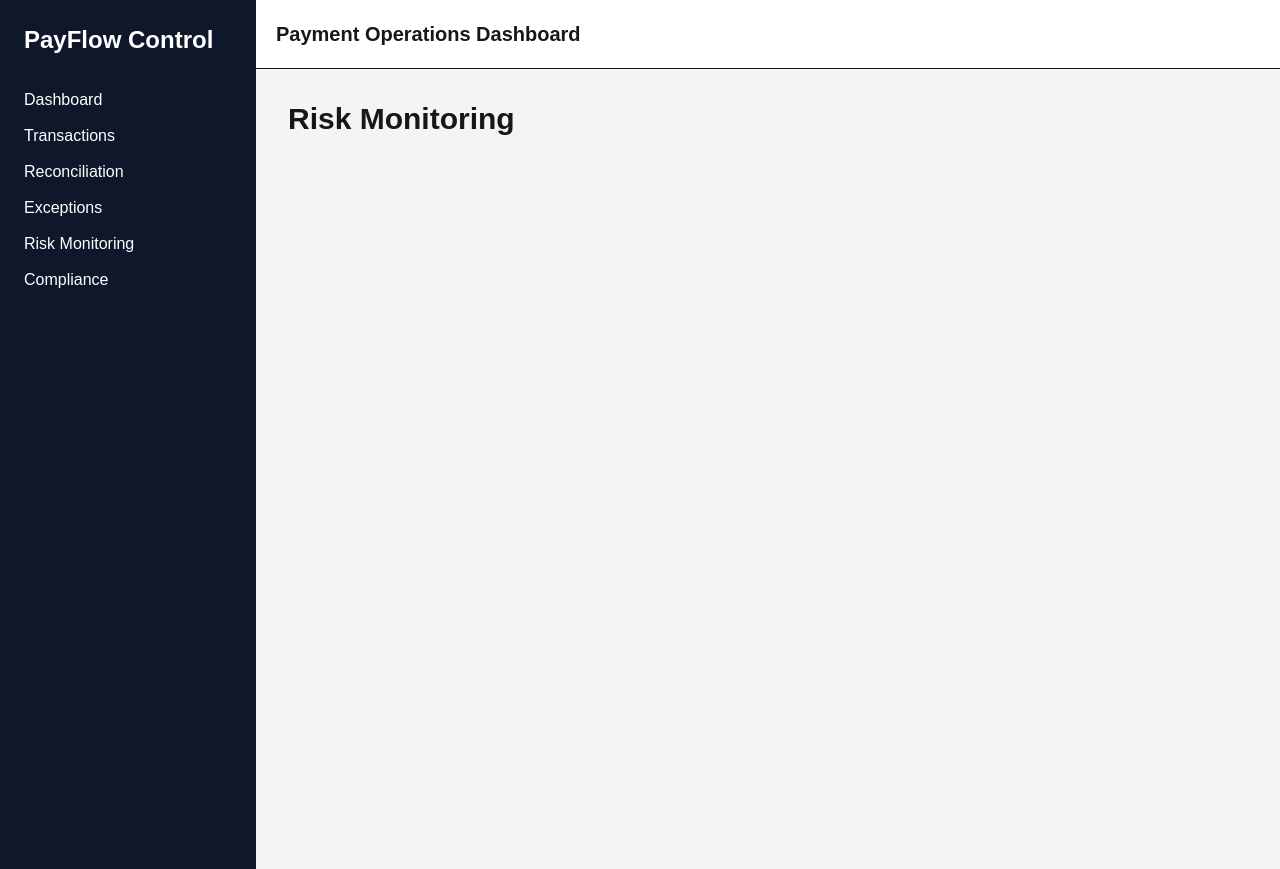
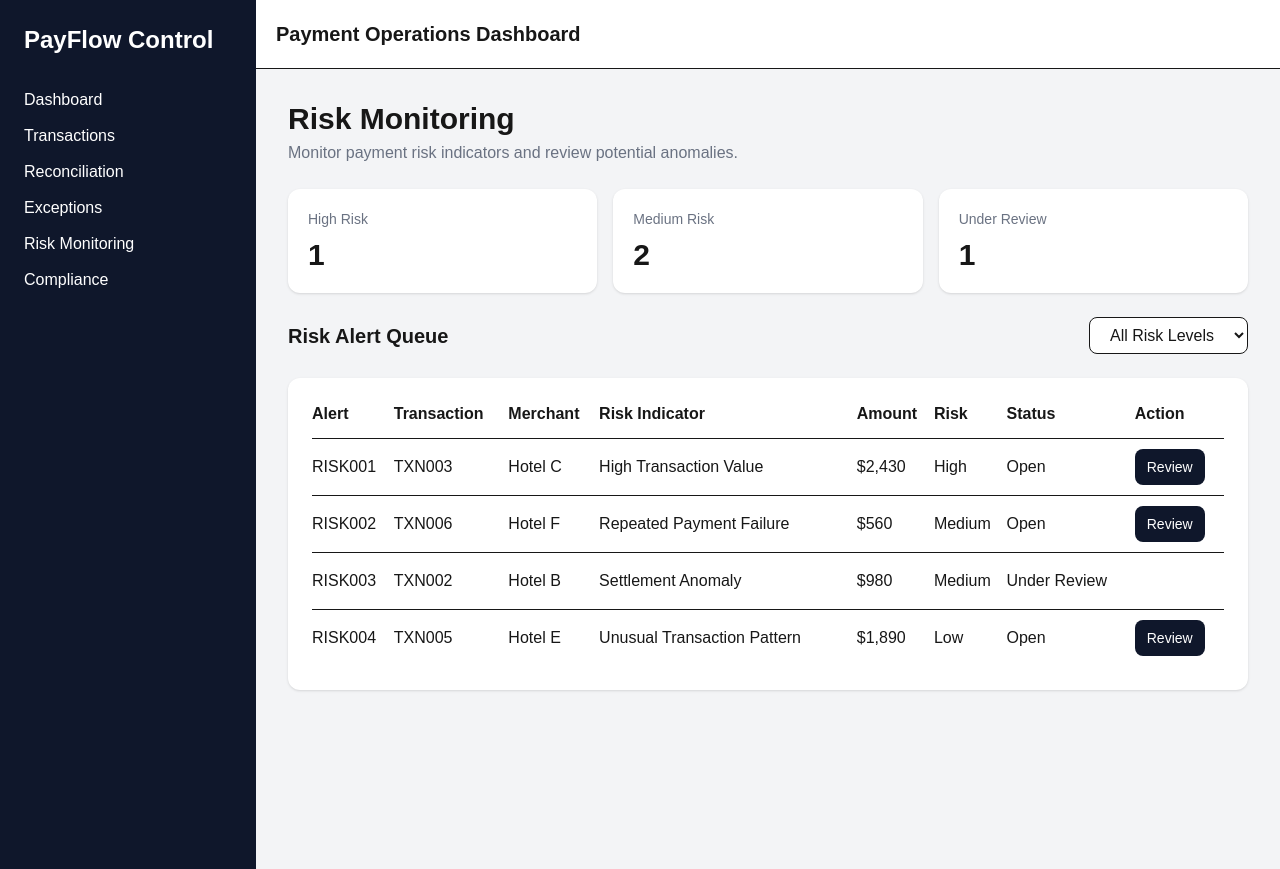
Before and after one commit to yusfss02-glitch/payflow-control, a Next.js app: page /risk in a window 1280 px wide. Built offline with nearby package versions, Linux system fonts and the light colour scheme.

Commit message:
Add risk monitoring module

```diff
--- a/src/app/risk/page.tsx
+++ b/src/app/risk/page.tsx
@@ -1,9 +1,157 @@
+"use client";
+
+import { useState } from "react";
 import Layout from "@/components/Layout";
 
+const initialAlerts = [
+  {
+    id: "RISK001",
+    transaction: "TXN003",
+    merchant: "Hotel C",
+    type: "High Transaction Value",
+    amount: "$2,430",
+    risk: "High",
+    status: "Open",
+  },
+  {
+    id: "RISK002",
+    transaction: "TXN006",
+    merchant: "Hotel F",
+    type: "Repeated Payment Failure",
+    amount: "$560",
+    risk: "Medium",
+    status: "Open",
+  },
+  {
+    id: "RISK003",
+    transaction: "TXN002",
+    merchant: "Hotel B",
+    type: "Settlement Anomaly",
+    amount: "$980",
+    risk: "Medium",
+    status: "Under Review",
+  },
+  {
+    id: "RISK004",
+    transaction: "TXN005",
+    merchant: "Hotel E",
+    type: "Unusual Transaction Pattern",
+    amount: "$1,890",
+    risk: "Low",
+    status: "Open",
+  },
+];
+
 export default function RiskPage() {
+  const [alerts, setAlerts] = useState(initialAlerts);
+  const [risk, setRisk] = useState("All");
+
+  const filteredAlerts = alerts.filter(
+    (alert) => risk === "All" || alert.risk === risk
+  );
+
+  const reviewAlert = (id: string) => {
+    setAlerts((current) =>
+      current.map((alert) =>
+        alert.id === id
+          ? { ...alert, status: "Under Review" }
+          : alert
+      )
+    );
+  };
+
   return (
     <Layout>
-      <h2 className="text-3xl font-bold">Risk Monitoring</h2>
+      <div className="space-y-6">
+        <div>
+          <h2 className="text-3xl font-bold">Risk Monitoring</h2>
+          <p className="mt-1 text-gray-500">
+            Monitor payment risk indicators and review potential anomalies.
+          </p>
+        </div>
+
+        <div className="grid grid-cols-3 gap-4">
+          <div className="rounded-xl bg-white p-5 shadow">
+            <p className="text-sm text-gray-500">High Risk</p>
+            <p className="mt-2 text-3xl font-bold">
+              {alerts.filter((a) => a.risk === "High").length}
+            </p>
+          </div>
+
+          <div className="rounded-xl bg-white p-5 shadow">
+            <p className="text-sm text-gray-500">Medium Risk</p>
+            <p className="mt-2 text-3xl font-bold">
+              {alerts.filter((a) => a.risk === "Medium").length}
+            </p>
+          </div>
+
+          <div className="rounded-xl bg-white p-5 shadow">
+            <p className="text-sm text-gray-500">Under Review</p>
+            <p className="mt-2 text-3xl font-bold">
+              {alerts.filter((a) => a.status === "Under Review").length}
+            </p>
+          </div>
+        </div>
+
+        <div className="flex items-center justify-between">
+          <h3 className="text-xl font-semibold">Risk Alert Queue</h3>
+
+          <select
+            value={risk}
+            onChange={(e) => setRisk(e.target.value)}
+            className="rounded-lg border bg-white px-4 py-2"
+          >
+            <option value="All">All Risk Levels</option>
+            <option value="High">High</option>
+            <option value="Medium">Medium</option>
+            <option value="Low">Low</option>
+          </select>
+        </div>
+
+        <div className="rounded-xl bg-white p-6 shadow">
+          <table className="w-full text-left">
+            <thead>
+              <tr className="border-b">
+                <th className="pb-3">Alert</th>
+                <th className="pb-3">Transaction</th>
+                <th className="pb-3">Merchant</th>
+                <th className="pb-3">Risk Indicator</th>
+                <th className="pb-3">Amount</th>
+                <th className="pb-3">Risk</th>
+                <th className="pb-3">Status</th>
+                <th className="pb-3">Action</th>
+              </tr>
+            </thead>
+
+            <tbody>
+              {filteredAlerts.map((alert) => (
+                <tr
+                  key={alert.id}
+                  className="border-b last:border-0"
+                >
+                  <td className="py-4 font-medium">{alert.id}</td>
+                  <td>{alert.transaction}</td>
+                  <td>{alert.merchant}</td>
+                  <td>{alert.type}</td>
+                  <td>{alert.amount}</td>
+                  <td>{alert.risk}</td>
+                  <td>{alert.status}</td>
+                  <td>
+                    {alert.status !== "Under Review" && (
+                      <button
+                        onClick={() => reviewAlert(alert.id)}
+                        className="rounded-lg bg-slate-900 px-3 py-2 text-sm text-white hover:bg-slate-700"
+                      >
+                        Review
+                      </button>
+                    )}
+                  </td>
+                </tr>
+              ))}
+            </tbody>
+          </table>
+        </div>
+      </div>
     </Layout>
   );
 }
```
